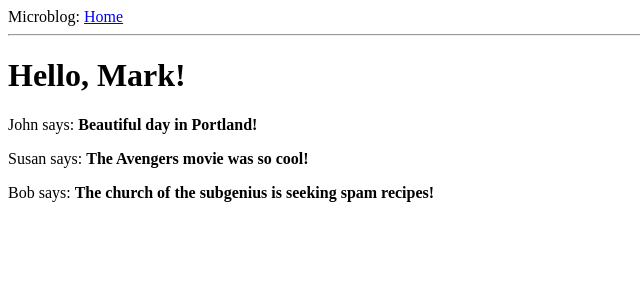
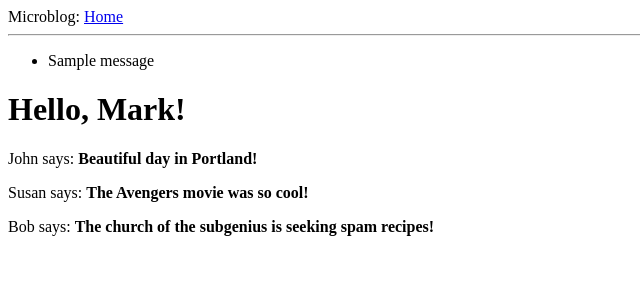
Before and after one commit to toasterbob/python, a Flask app: page / in a window 1280 px wide. Shown: the top 300 px of the page, without its empty margins (0-640 px from the left). Run offline with Flask 2, Linux system fonts and the light colour scheme; one stand-in notice (Sample message) is shown.

Commit message:
microblog login template in views - flash added to base

```diff
--- a/Flask/Mega-Tutorial/microblog/app/templates/base.html
+++ b/Flask/Mega-Tutorial/microblog/app/templates/base.html
@@ -9,6 +9,20 @@
   <body>
     <div>Microblog: <a href="/index">Home</a></div>
     <hr>
+    {% with messages = get_flashed_messages() %}
+      {% if messages %}
+        <ul>
+        {% for message in messages %}
+            <li>{{ message }} </li>
+        {% endfor %}
+        </ul>
+      {% endif %}
+    {% endwith %}
     {% block content %}{% endblock %}
   </body>
 </html>
+
+<!-- One interesting property of flash messages is that once they are
+requested through the get_flashed_messages function they are removed
+from the message list, so these messages appear in the first page requested
+by the user after the flash function is called, and then they disappear. -->
```
